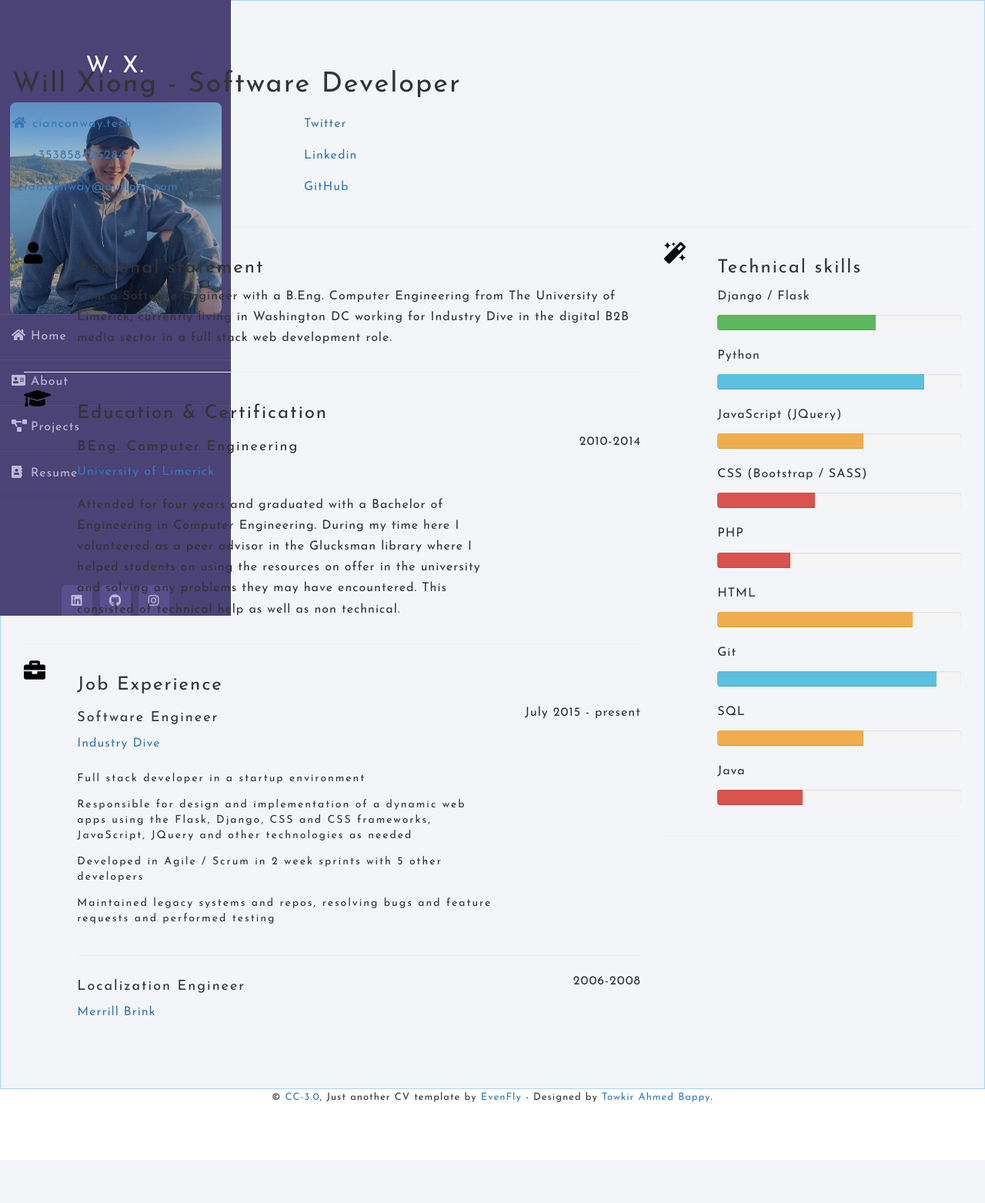
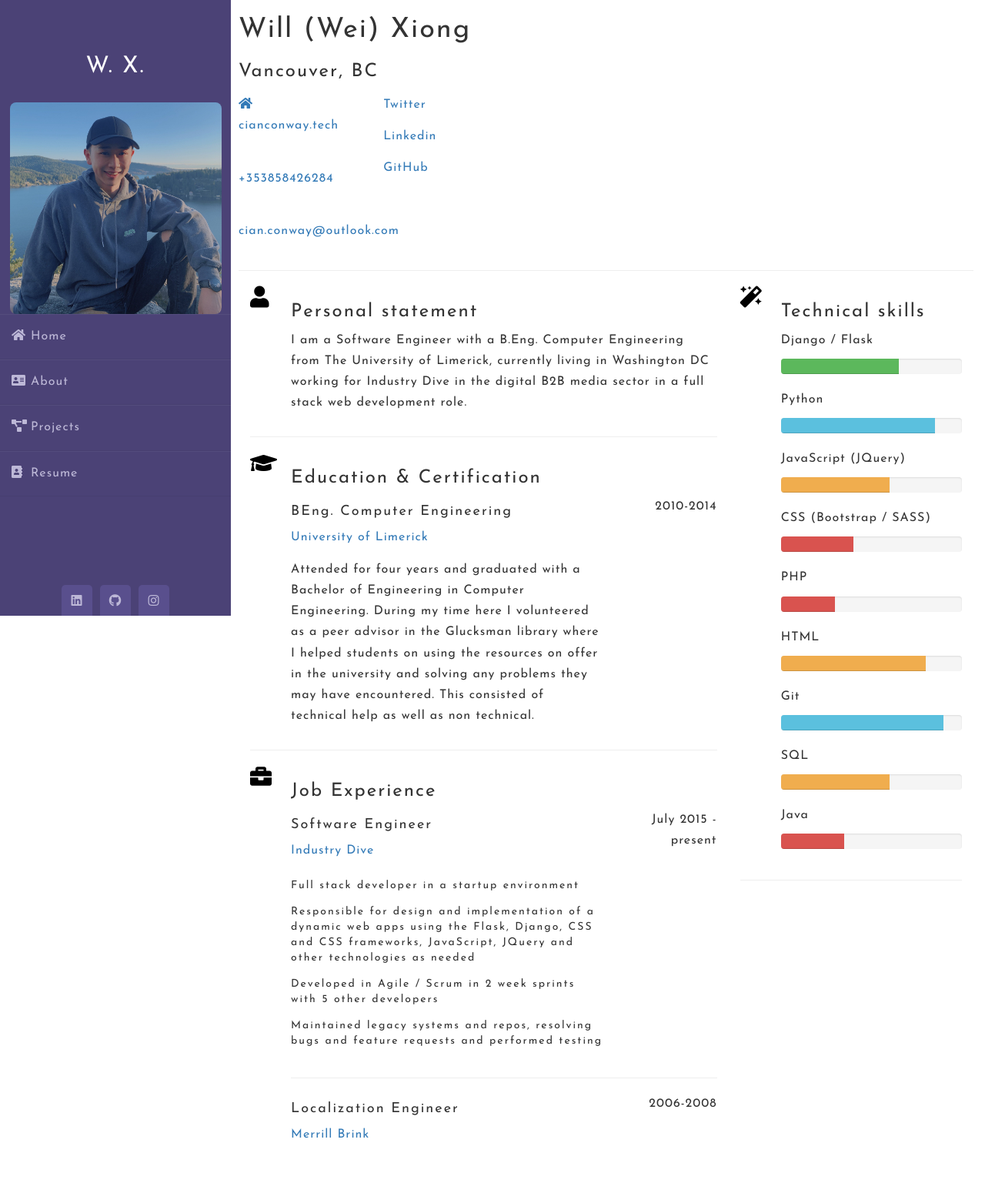
Before and after one commit to willBear/Personal_Website, a Flask app: page /resume in a window 1280 px wide. Shown: the whole page at 77% size. Before the commit the page ends 1432 px from the top, so only its background shows below. Run offline with Flask 2, Linux system fonts and the light colour scheme; some libraries are stand-ins or nearby versions.

Commit message:
Styling of Resume Completed
Adding Content

```diff
--- a/app/static/css/resume.css
+++ b/app/static/css/resume.css
@@ -6,12 +6,7 @@ body {
     padding-bottom: 60px;
 }
 
-.container-fluid {
-    background: #f3f5f9;
-    padding: 70px;
-    left-margin: 300px auto;
-    border: 1px solid #a5d4fc;
-}
+
 
 .propic {
     border-radius: 10px;
--- a/app/templates/resume.html
+++ b/app/templates/resume.html
@@ -3,31 +3,30 @@
 {% block styles %}
     {{super()}}
     <link rel="stylesheet" type="text/css" href="{{url_for('static', filename='css/resume.css')}}">
-    <link rel="stylesheet" type="text/css" href="{{url_for('static', filename='css/index.css')}}">
-
     <link rel="stylesheet" href="https://use.fontawesome.com/releases/v5.13.0/css/all.css">
     <link rel="stylesheet" href="//maxcdn.bootstrapcdn.com/bootstrap/3.3.0/css/bootstrap.min.css">
 {% endblock %}
+
 {% block content %}
-<div class="container-fluid">
+<div class="container-fluid" style="padding-left:310px;">
         <!-- ===========================
         HEADER
         ============================ -->
         <div id="header" class="row">
-            <div class="col-sm-10">
+            <div class="col-sm-8">
                 <div class="cv-title">
                     <div class="row">
-                        <div class="col-sm-10">
-                            <h1>Will Xiong - Software Developer</h1>
+                        <div class="col-sm-8">
+                            <h1>Will (Wei) Xiong</h1>
+                            <h3>Vancouver, BC</h3>
                         </div>
                     </div>
                 </div><!-- Title end-->
-
                 <!-- ===========================
                 SOCIAL & CONTACT
                 ============================ -->
                 <div class="row">
-                    <div class="col-sm-4">
+                    <div class="col-sm-3">
                         <ul class="list-unstyled">
                             <li><a href=""><span class="social fa fa-home"></span>cianconway.tech</a>
                             </li>
@@ -38,7 +37,7 @@
                         </ul>
                     </div><!-- social 1st col end-->
 
-                    <div class="col-sm-4">
+                    <div class="col-sm-3">
                         <ul class="list-unstyled">
                             <li><a href="https://twitter.com/kingcanway"><span class="social fa fa-twitter"></span>Twitter</a>
                             </li>
@@ -226,13 +225,4 @@
             <hr>
         </div><!--right end-->
     </div><!--container end-->
-
-    <!-- ===========================
-    FOOTER
-    =========================== -->
-    <footer class="text-center">
-        <p>&copy; <a href="http://creativecommons.org/licenses/by/3.0/">CC-3.0</a>, Just another CV template by <a href="https://evenfly.com">EvenFly </a> - Designed by <a target="_blank" href="http://www.facebook.com/towkirahmedbappy">Towkir Ahmed Bappy</a>.
-        </p>
-    </footer>
-</body>
 {% endblock %}
```
